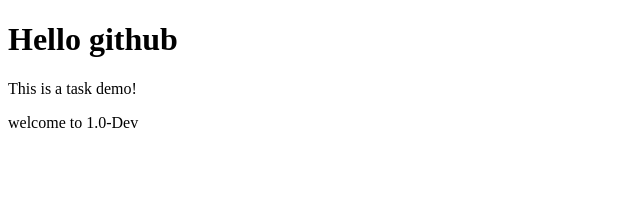
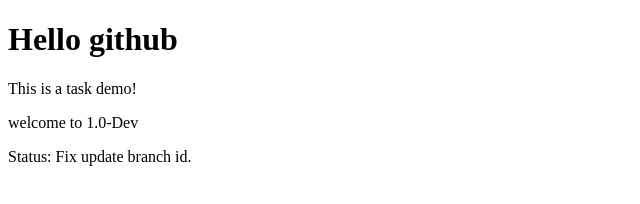
Before and after one commit to moumi06/task-demo, a plain HTML site: page index.html in a window 1280 px wide. Shown: the whole page, without its empty margins (0-640 px from the left). Drawn offline with Linux system fonts and the light colour scheme.

Commit message:
Fix: update branch id

```diff
--- a/index.html
+++ b/index.html
@@ -9,5 +9,6 @@
     <h1>Hello github</h1>
     <p>This is a task demo!</p>
     <p>welcome to 1.0-Dev</p>
+    <p id="status">Status: Fix update branch id.</p>
 </body>
 </html>
```
